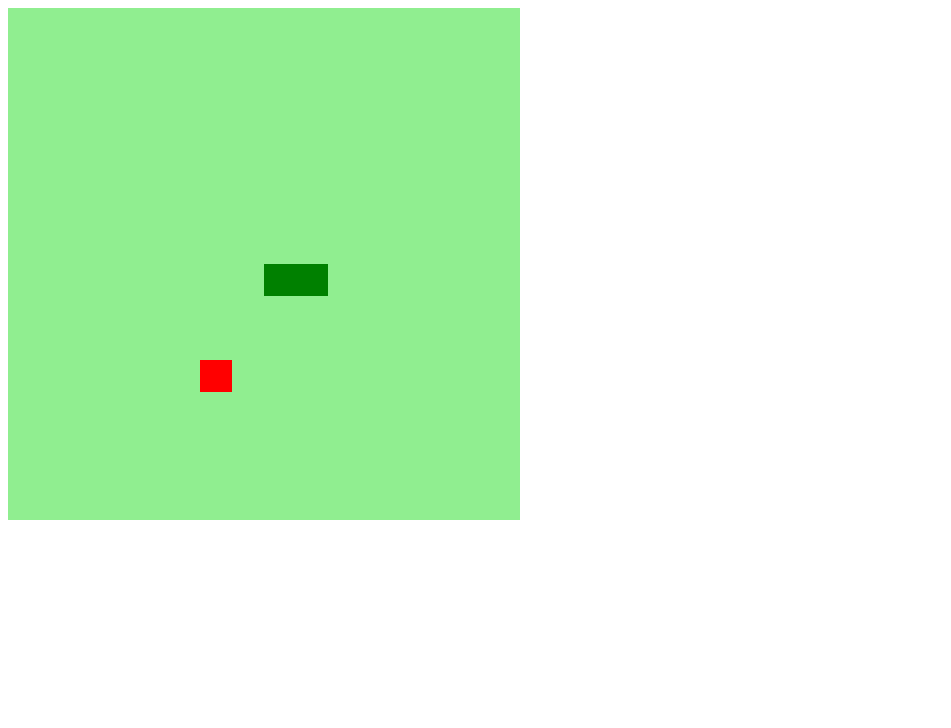
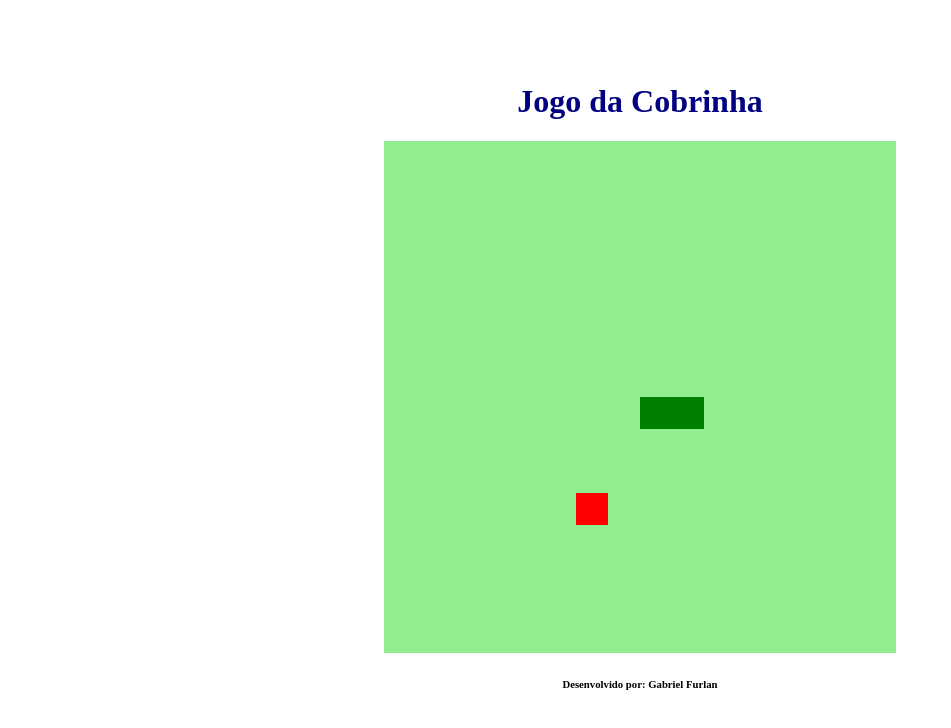
Before and after one commit to gafurlan/snakegame, a plain HTML site: page index.html in a window 1280 px wide. Shown: the whole page, without its empty margins (0-951 px from the left). Drawn offline with Linux system fonts and the light colour scheme.

Commit message:
adicionar estilização ao body

```diff
--- a/index.html
+++ b/index.html
@@ -9,6 +9,8 @@
     <title>Snake Game</title>
 </head>
 <body>
+    <h1>Jogo da Cobrinha</h1>
     <canvas id="snake" width="512" height="512"> </canvas>
+    <h6>Desenvolvido por: Gabriel Furlan</h6>
 </body>
 </html>
--- a/style.css
+++ b/style.css
@@ -0,0 +1,12 @@
+body{
+    height: 95vh;
+    width: 95;
+    display: flex;
+    justify-content: center;
+    align-items: center;
+    flex-direction: column;
+}
+h1{
+    color: navy;
+
+}
```
